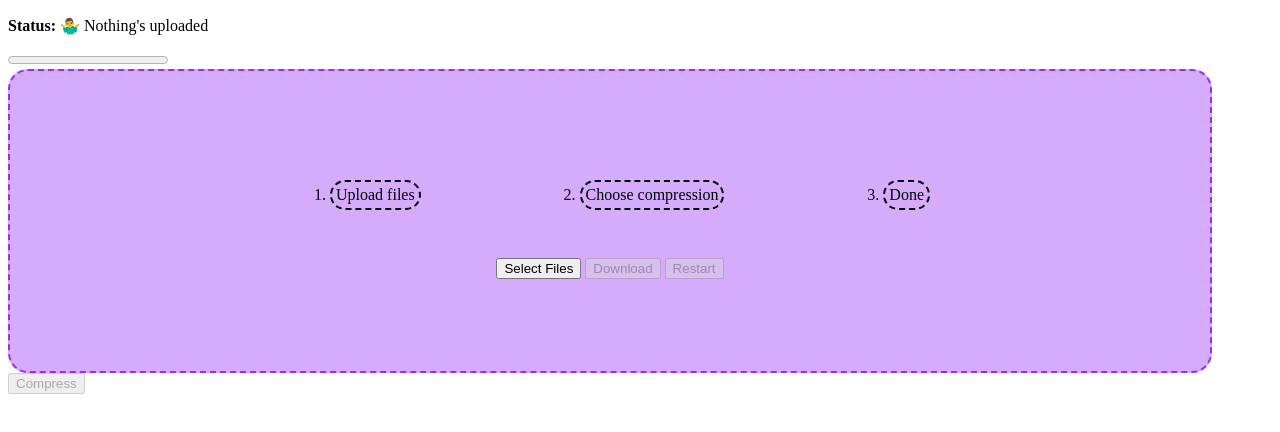
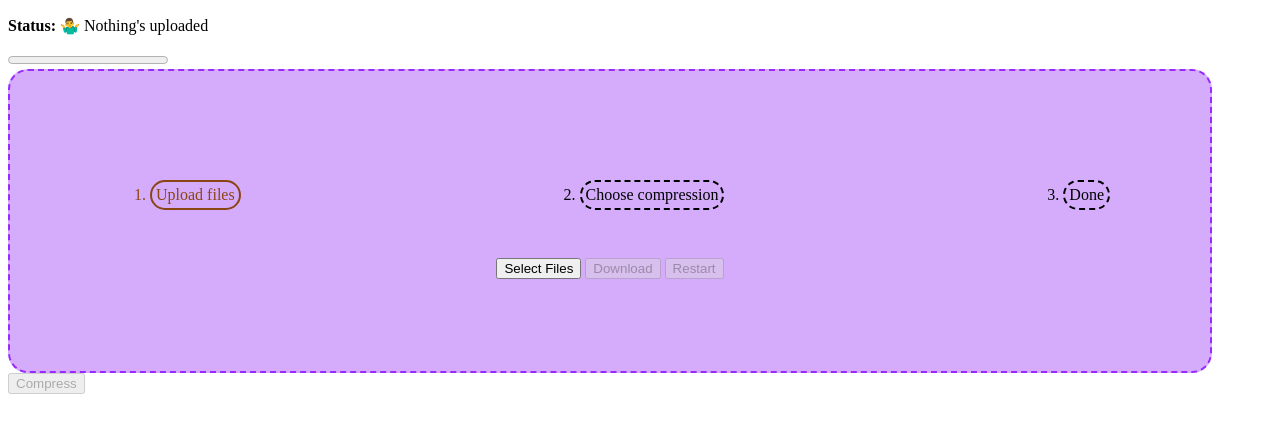
Before and after one commit to bencoronard/spring-web-bff, a website with bundled scripts: page public/main.html in a window 1280 px wide. Built offline with nearby package versions, Linux system fonts and the light colour scheme.

Commit message:
Added ChromaticList class

```diff
--- a/public/main.css
+++ b/public/main.css
@@ -9,8 +9,8 @@
   align-items: center;
 }
 
-#stageBar {
-  width: 50%;
+#stageList {
+  width: 80%;
 }
 .stage {
   border: 2px dashed black;
@@ -18,7 +18,7 @@
   padding: 0.25em;
 }
 
-.completed {
+.colored {
   border: 2px solid saddlebrown;
   color: saddlebrown;
 }
--- a/public/main.html
+++ b/public/main.html
@@ -16,7 +16,7 @@
 
     <form>
       <div id="dropZone" class="drop-area flex-vertical">
-        <ol id="stageBar" class="flex-horizontal flex-spread">
+        <ol id="stageList" class="flex-horizontal flex-spread">
           <li class="stage">Upload files</li>
           <li class="stage">Choose compression</li>
           <li class="stage">Done</li>
--- a/public/main.js
+++ b/public/main.js
@@ -5,6 +5,7 @@ import {
   DynamicButton,
   DropZone,
   PreviewListInteractive,
+  ChromaticList,
 } from "./modules/components.js";
 
 const filesToUpload = [];
@@ -30,6 +31,7 @@ const filePreviews = new PreviewListInteractive(
 
 const statusMessage = new StatusText(document.getElementById("statusMessage"));
 const progressBar = new ProgressBar(document.querySelector("progress"));
+const stageList = new ChromaticList(document.getElementById("stageList"));
 
 const form = document.querySelector("form");
 const fileInput = document.getElementById("fileInput");
@@ -60,6 +62,7 @@ function resetFormState() {
   resetButton.disable();
   downloadButton.disable();
   fileDropZone.enable();
+  stageList.reset();
 
   statusMessage.update(`🤷‍♂ Nothing's uploaded`);
 }
@@ -166,16 +169,19 @@ const observer = new MutationObserver((mutationsList) => {
         case "00":
           submitButton.disable();
           resetButton.disable();
+          stageList.setStage(0);
           break;
         case "10":
           submitButton.enable();
           resetButton.enable();
+          stageList.setStage(1);
           break;
         case "01":
           selectButton.disable();
           submitButton.disable();
           downloadButton.enable();
           fileDropZone.disable();
+          stageList.setStage(2);
           break;
       }
     }
--- a/public/modules/components.js
+++ b/public/modules/components.js
@@ -136,3 +136,34 @@ export class DropZone {
     this.pointer.classList.add("lowlight");
   }
 }
+
+export class ChromaticList {
+  constructor(htmlElement) {
+    this.pointer = htmlElement;
+    this.numChild = htmlElement.childElementCount;
+    this.currentStage = 0;
+    this.addColor(this.currentStage);
+  }
+
+  addColor(index) {
+    this.pointer.children[index].classList.add("colored");
+  }
+  removeColor(index) {
+    this.pointer.children[index].classList.remove("colored");
+  }
+
+  setStage(stage) {
+    this.reset();
+    const children = this.pointer.children;
+    for (let i = 1; i <= stage; i++) {
+      this.addColor(i);
+    }
+  }
+
+  reset() {
+    const children = this.pointer.children;
+    for (let i = 1; i < this.numChild; i++) {
+      this.removeColor(i);
+    }
+  }
+}
```
